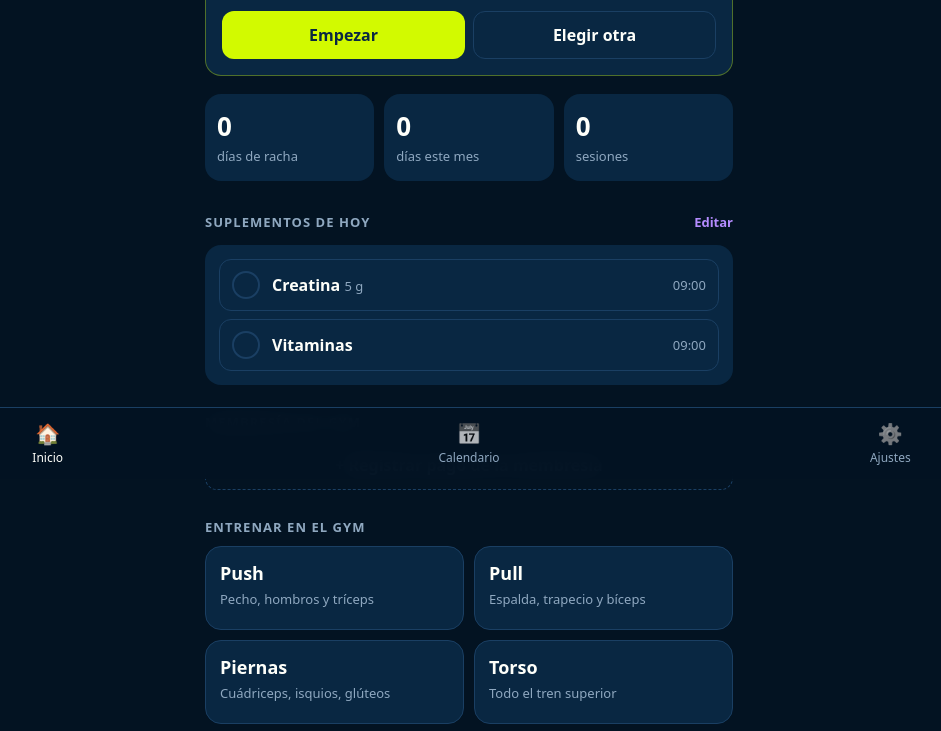
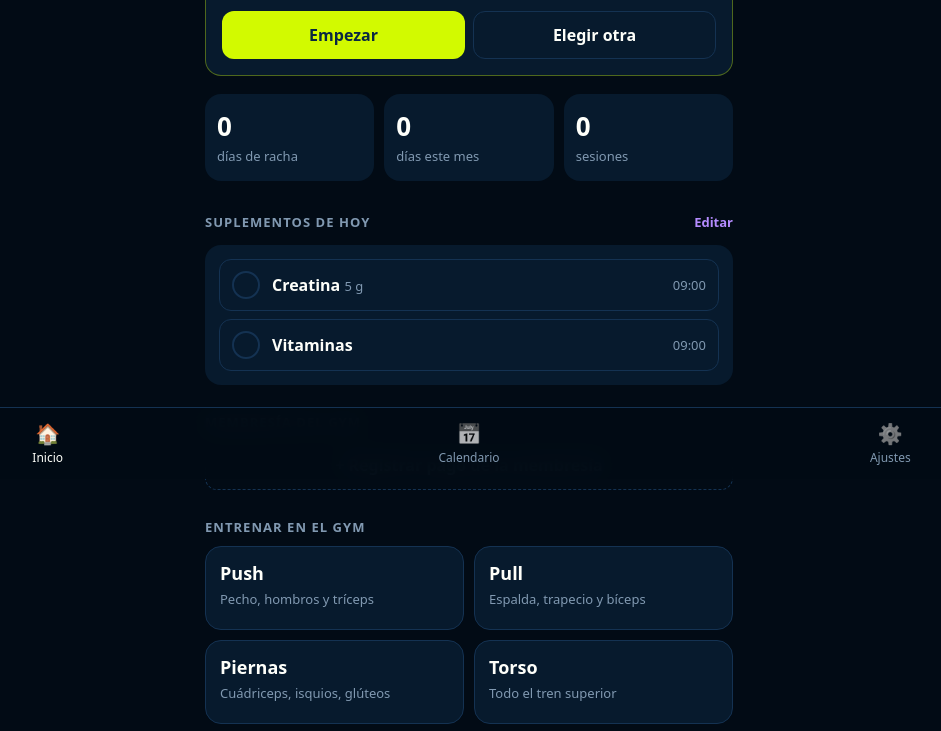
Before and after one commit to sebasllamokris/AppGym, a plain HTML site: page index.html in a window 1280 px wide. Shown: the part 321-1052 px from the top of the page, without its empty margins (171-1112 px from the left). Drawn offline with Linux system fonts and the light colour scheme.

Commit message:
Cargar siempre la última versión y oscurecer más los colores
- El service worker pide los archivos con cache no-cache y se registra con
  updateViaCache none: iOS ya no muestra una versión vieja hasta 10 minutos
- La app se recarga una vez sola cuando entra una versión nueva
- Fondo #020b15 y tarjetas #071a2d

Co-Authored-By: Claude Opus 5.5 <noreply@anthropic.com>

```diff
--- a/app.js
+++ b/app.js
@@ -1288,5 +1288,14 @@ render();
 syncPush();
 
 if ('serviceWorker' in navigator && (location.protocol === 'https:' || location.hostname === 'localhost')) {
-  navigator.serviceWorker.register('sw.js').catch(() => {});
+  // updateViaCache 'none': el navegador siempre busca sw.js nuevo, sin usar su caché
+  navigator.serviceWorker.register('sw.js', { updateViaCache: 'none' }).catch(() => {});
+  // si entra una versión nueva mientras la app está abierta, recargar una vez para mostrarla
+  const hadController = !!navigator.serviceWorker.controller;
+  let reloaded = false;
+  navigator.serviceWorker.addEventListener('controllerchange', () => {
+    if (!hadController || reloaded) return;
+    reloaded = true;
+    location.reload();
+  });
 }
--- a/index.html
+++ b/index.html
@@ -3,7 +3,7 @@
 <head>
   <meta charset="utf-8">
   <meta name="viewport" content="width=device-width, initial-scale=1, viewport-fit=cover">
-  <meta name="theme-color" content="#031322">
+  <meta name="theme-color" content="#020b15">
   <meta name="apple-mobile-web-app-capable" content="yes">
   <meta name="mobile-web-app-capable" content="yes">
   <meta name="apple-mobile-web-app-status-bar-style" content="black-translucent">
--- a/styles.css
+++ b/styles.css
@@ -1,10 +1,10 @@
 :root {
-  --bg: #031322;        /* marino profundo de fondo */
-  --surface: #092742;   /* tarjetas: el azul de la paleta */
-  --surface-2: #0e3256; /* inputs y elementos sobre tarjetas */
-  --line: #1a3f63;
+  --bg: #020b15;        /* casi negro azulado */
+  --surface: #071a2d;   /* tarjetas */
+  --surface-2: #0b2540; /* inputs y elementos sobre tarjetas */
+  --line: #143252;
   --text: #FEFFFA;
-  --muted: #8fa8c0;
+  --muted: #8199b1;
   --accent: #D2FA00;
   --accent-ink: #092742;
   --sport: #4cc9f0;
@@ -302,7 +302,7 @@ textarea.input { min-height: 80px; resize: vertical; }
 .tabs {
   position: fixed; left: 0; right: 0; bottom: 0; z-index: 10;
   display: grid; grid-template-columns: repeat(3, 1fr);
-  background: rgba(3,19,34,.94); backdrop-filter: blur(12px); border-top: 1px solid var(--line);
+  background: rgba(2,11,21,.94); backdrop-filter: blur(12px); border-top: 1px solid var(--line);
   padding: 6px 8px calc(6px + var(--safe-b));
 }
 .tabs button { border: 0; background: transparent; color: var(--muted); padding: 6px; font-size: 12px; display: flex; flex-direction: column; align-items: center; gap: 2px; }
--- a/sw.js
+++ b/sw.js
@@ -1,6 +1,6 @@
 // Guarda la app en el celular para que funcione sin internet y muestra los recordatorios.
 // Subí el número de versión cada vez que cambies archivos de la app.
-const CACHE = 'appgym-v11';
+const CACHE = 'appgym-v12';
 const FILES = ['./', 'index.html', 'styles.css', 'app.js', 'data.js', 'manifest.webmanifest', 'icons/icon-192.png', 'icons/icon-512.png'];
 
 self.addEventListener('install', (e) => {
@@ -17,7 +17,8 @@ self.addEventListener('activate', (e) => {
 self.addEventListener('fetch', (e) => {
   if (e.request.method !== 'GET' || new URL(e.request.url).origin !== location.origin) return;
   e.respondWith(
-    fetch(e.request)
+    // no-cache: siempre le pregunta al servidor si hay versión nueva (sin esto iOS usa la copia vieja hasta 10 min)
+    fetch(e.request, { cache: 'no-cache' })
       .then((res) => {
         const copy = res.clone();
         caches.open(CACHE).then((c) => c.put(e.request, copy));
```
Also changed, not shown: manifest.webmanifest.
